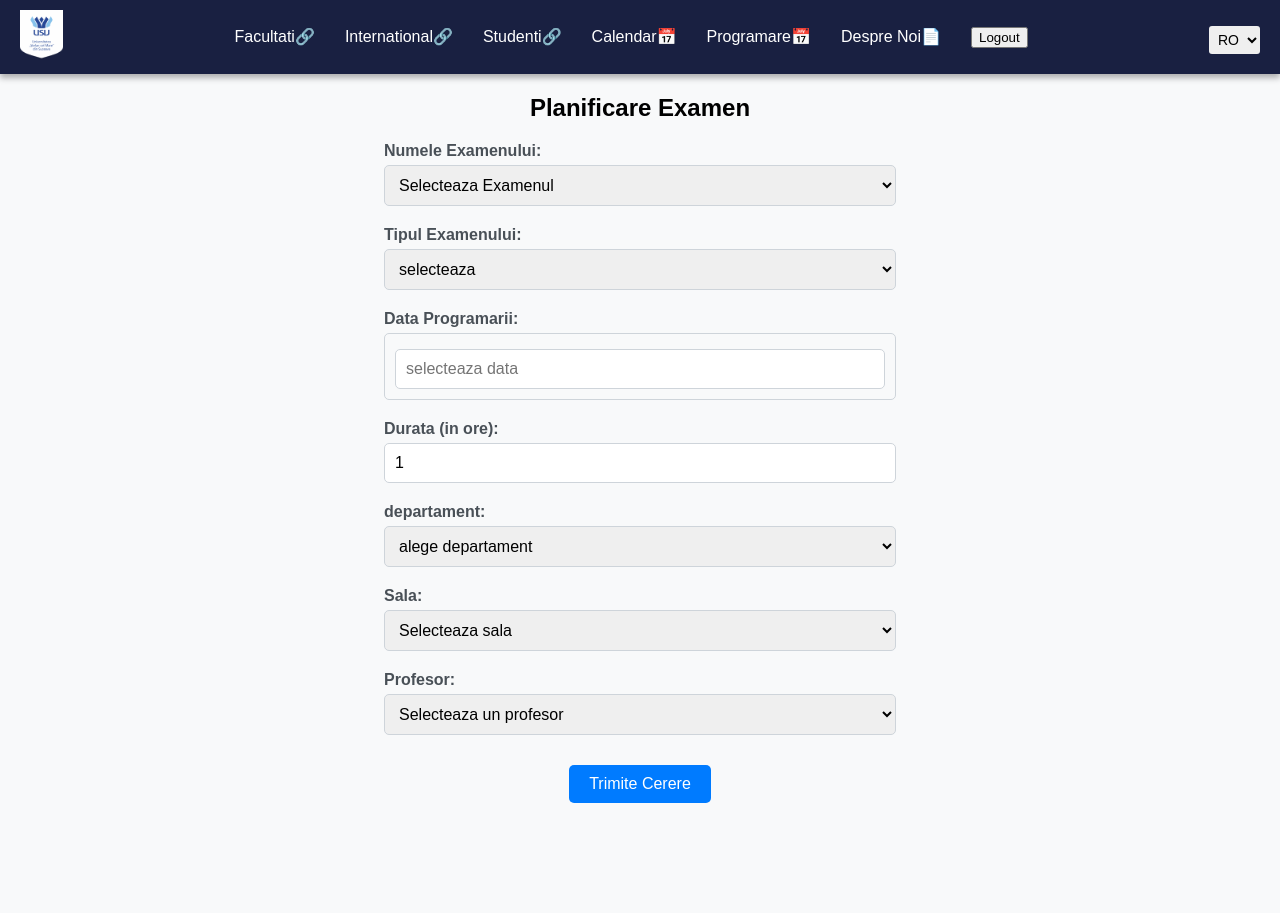
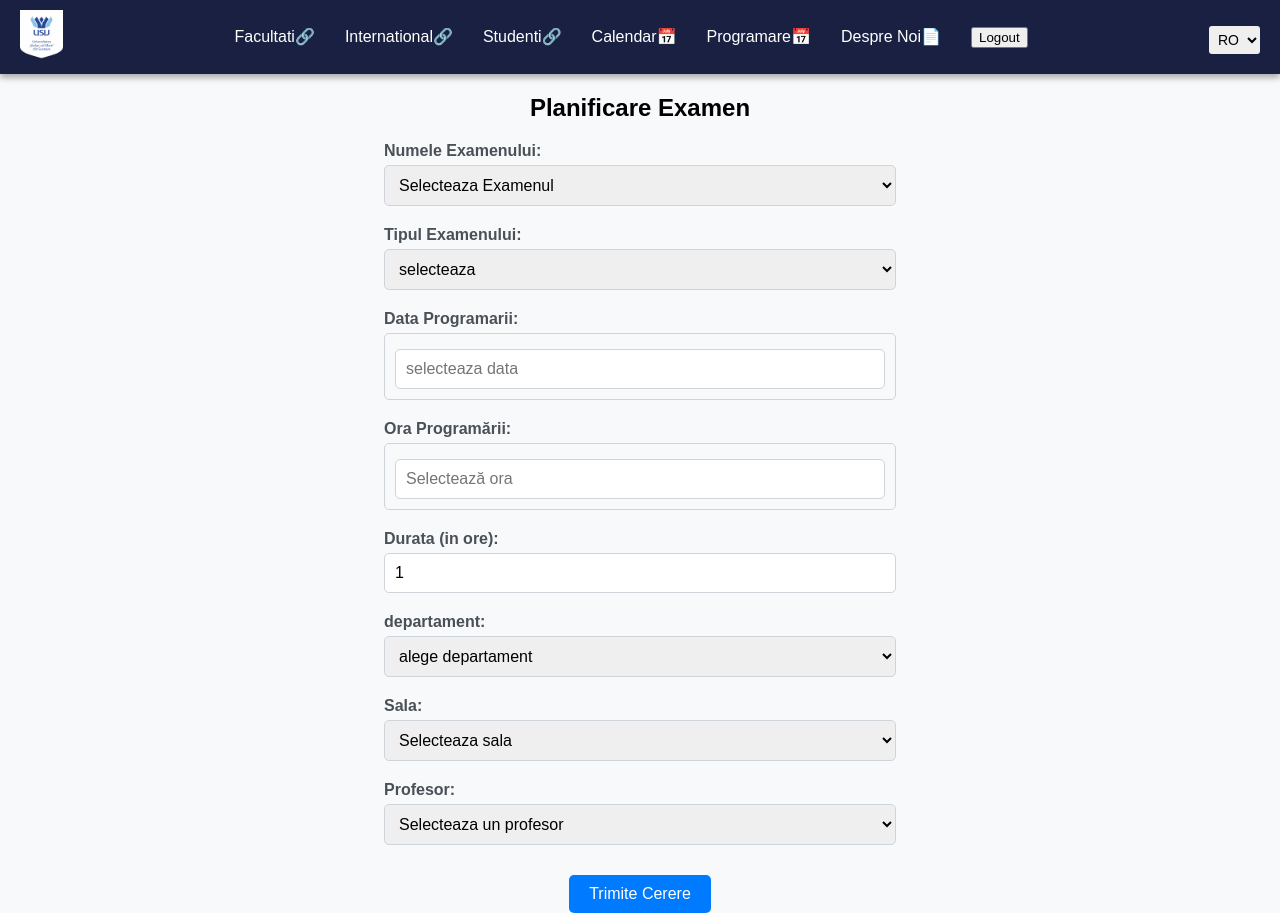
Before and after one commit to BP-Feral/Pythonii-Frontend, a React (Create React App) app: page /programare in a window 1280 px wide. Before the commit the page ends 803 px from the top, so only its background shows below. Built offline with nearby package versions, Linux system fonts and the light colour scheme; sample sign-in values are in the browser's storage.

Commit message:
🔨 Fixed Exam Submission and Access Token

```diff
--- a/src/components/Navbar.js
+++ b/src/components/Navbar.js
@@ -21,7 +21,8 @@ export default function Nav() {
 
   // Handle logout
   const handleLogout = async () => {
-    const token = localStorage.getItem("access_token"); // Get the token from localStorage
+    const access_token = localStorage.getItem("access_token"); // Get the token from localStorage
+    const token = localStorage.getItem("refresh_token");
 
     if (token) {
       try {
@@ -30,7 +31,7 @@ export default function Nav() {
           method: "POST",
           headers: {
             "Content-Type": "application/json",
-            "Authorization": `Bearer ${token}`, // Include the token in the Authorization header
+            "Authorization": `Bearer ${access_token}`, // Include the token in the Authorization header
           },
         });
 
--- a/src/pages/ExamForm.js
+++ b/src/pages/ExamForm.js
@@ -14,13 +14,14 @@ function ExamView() {
   const [name, setName] = useState("");
   const [examType, setExamType] = useState("");
   const [scheduledDate, setScheduledDate] = useState(null);
+  const [scheduledTime, setScheduledTime] = useState(null);
   const [duration, setDuration] = useState(1);
   const [department, setDepartment] = useState("");
   const [room, setRoom] = useState("");
   const [professor, setProfessor] = useState("");
 
   const handleSubmit = async () => {
-    if (!name || !examType || !scheduledDate || !duration || !department || !room || !professor) {
+    if (!name || !examType || !scheduledDate || !duration || !department || !room || !professor || !scheduledTime) {
       alert("All fields are required!");
       return;
     }
@@ -28,18 +29,22 @@ function ExamView() {
     const examData = {
       name,
       exam_type: examType,
-      scheduled_date: scheduledDate.toISOString(),
+      scheduled_date: scheduledDate.toISOString().split('T')[0],
+      scheduledTime: scheduledTime,
       duration,
       department,
       room,
       proffesor: professor,
     };
 
+
     try {
+      const access_token = localStorage.getItem("access_token"); // Get the token from localStorage
       const response = await fetch("http://localhost:8000/exams/", {
         method: "POST",
         headers: {
           "Content-Type": "application/json",
+          "Authorization": `Bearer ${access_token}`, // Include the token in the Authorization header
         },
         body: JSON.stringify(examData),
       });
@@ -49,6 +54,7 @@ function ExamView() {
         setName("");
         setExamType("");
         setScheduledDate(null);
+        setScheduledTime(null);
         setDuration(1);
         setDepartment("");
         setRoom("");
@@ -100,9 +106,9 @@ function ExamView() {
             <option value="" disabled>
               selecteaza
             </option>
-            <option value="written">scris</option>
-            <option value="oral">oral</option>
-            <option value="mixed">mix</option>
+            <option value="Written">scris</option>
+            <option value="Oral">oral</option>
+            <option value="Mixed">mix</option>
           </select>
         </div>
 
@@ -115,9 +121,27 @@ function ExamView() {
             id="scheduledDate"
             selected={scheduledDate}
             onChange={(date) => setScheduledDate(date)}
-            dateFormat="yyyy-MM-dd"
+            dateFormat="YYYY-MM-DD"
             placeholderText="selecteaza data"
             minDate={new Date()}
+          />
+        </div>
+
+        {/* Scheduled time */}
+        <div className="option-field">
+          <label htmlFor="scheduledTime">
+            Ora Programării:
+          </label>
+          <DatePicker
+            id="scheduledTime"
+            selected={scheduledTime}
+            onChange={(hour) => setScheduledTime(hour)}
+            showTimeSelect
+            showTimeSelectOnly
+            timeIntervals={15} // Intervale de selecție a orei (15 minute)
+            timeCaption="Ora"
+            dateFormat="HH:mm" // Format de 24 ore
+            placeholderText="Selectează ora"
           />
         </div>
 
```
Also changed, not shown: src/App.js (line endings or trailing spaces).
